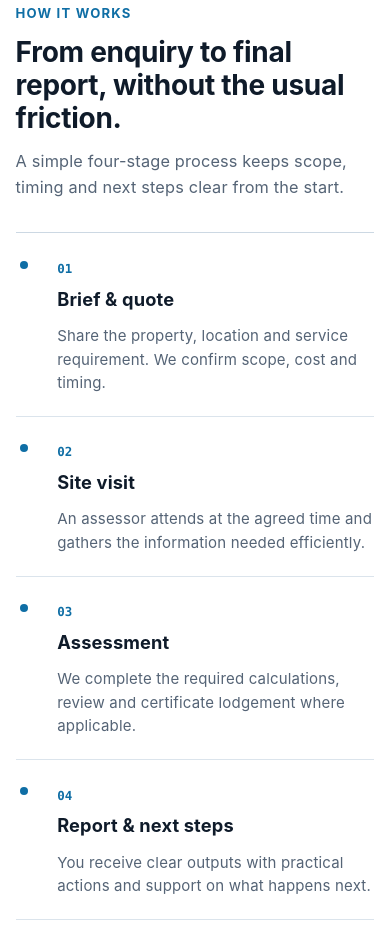
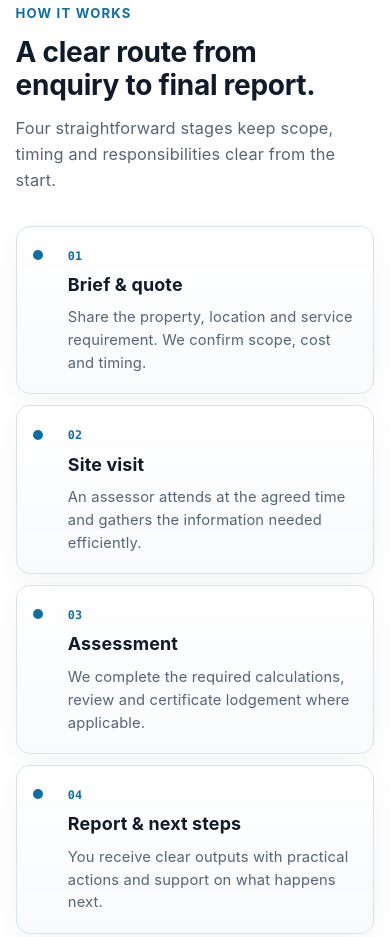
Before and after one commit to jayC02/scottish-energy-services-website, an Astro site: page / in a window 390 px wide. Shown: the part 7011-7948 px from the top of the page. Built offline with nearby package versions, Linux system fonts and the light colour scheme; Astro itself is replaced by a stand-in of ours.

Commit message:
Rebuild process section with spotlight step cards

```diff
--- a/src/components/ProcessSteps.astro
+++ b/src/components/ProcessSteps.astro
@@ -1,49 +1,63 @@
-<section class="section process-section">
+---
+import SpotlightSurface from './bits/SpotlightSurface.astro';
+
+const steps = [
+  {
+    number: '01',
+    title: 'Brief & quote',
+    text: 'Share the property, location and service requirement. We confirm scope, cost and timing.'
+  },
+  {
+    number: '02',
+    title: 'Site visit',
+    text: 'An assessor attends at the agreed time and gathers the information needed efficiently.'
+  },
+  {
+    number: '03',
+    title: 'Assessment',
+    text: 'We complete the required calculations, review and certificate lodgement where applicable.'
+  },
+  {
+    number: '04',
+    title: 'Report & next steps',
+    text: 'You receive clear outputs with practical actions and support on what happens next.'
+  }
+];
+---
+
+<section class="section ses-process">
   <div class="container">
-    <div class="process-heading" data-reveal>
+    <div class="ses-process-heading" data-reveal>
       <div>
         <p class="eyebrow">How it works</p>
-        <h2 class="section-title">From enquiry to final report, without the usual friction.</h2>
+        <h2 class="section-title">A clear route from enquiry to final report.</h2>
       </div>
       <p class="lead">
-        A simple four-stage process keeps scope, timing and next steps clear from the start.
+        Four straightforward stages keep scope, timing and responsibilities clear from the start.
       </p>
     </div>
 
-    <div class="process-track" data-reveal>
-      <article class="process-step">
-        <span class="process-number">01</span>
-        <h3>Brief & quote</h3>
-        <p>Share the property, location and service requirement. We confirm scope, cost and timing.</p>
-      </article>
+    <div class="ses-process-track" data-reveal>
+      <div class="ses-process-line" aria-hidden="true"></div>
 
-      <article class="process-step">
-        <span class="process-number">02</span>
-        <h3>Site visit</h3>
-        <p>An assessor attends at the agreed time and gathers the information needed efficiently.</p>
-      </article>
-
-      <article class="process-step">
-        <span class="process-number">03</span>
-        <h3>Assessment</h3>
-        <p>We complete the required calculations, review and certificate lodgement where applicable.</p>
-      </article>
-
-      <article class="process-step">
-        <span class="process-number">04</span>
-        <h3>Report & next steps</h3>
-        <p>You receive clear outputs with practical actions and support on what happens next.</p>
-      </article>
+      {steps.map((step) => (
+        <SpotlightSurface class="ses-process-step" spotlightColor="rgba(76, 184, 229, 0.13)">
+          <span class="ses-process-node" aria-hidden="true"></span>
+          <span class="ses-process-number">{step.number}</span>
+          <h3>{step.title}</h3>
+          <p>{step.text}</p>
+        </SpotlightSurface>
+      ))}
     </div>
   </div>
 </section>
 
-<style>
-  .process-section {
+<style is:global>
+  .ses-process {
     background: #fff;
   }
 
-  .process-heading {
+  .ses-process-heading {
     display: grid;
     grid-template-columns: minmax(0, 1fr) minmax(280px, .65fr);
     gap: clamp(2rem, 5vw, 5rem);
@@ -51,122 +65,125 @@
     margin-bottom: 2rem;
   }
 
-  .process-heading .section-title {
-    max-width: 18ch;
+  .ses-process-heading .section-title {
+    max-width: 17ch;
     margin-bottom: 0;
   }
 
-  .process-heading .lead {
+  .ses-process-heading .lead {
     margin: 0;
-    max-width: 40ch;
+    max-width: 42ch;
   }
 
-  .process-track {
+  .ses-process-track {
+    position: relative;
     display: grid;
     grid-template-columns: repeat(4, minmax(0, 1fr));
-    border-top: 1px solid #ccd8e3;
-    border-bottom: 1px solid #ccd8e3;
+    gap: .8rem;
+    padding-top: 1.4rem;
   }
 
-  .process-step {
-    position: relative;
-    min-height: 250px;
-    padding: 1.65rem 1.45rem 1.8rem 0;
+  .ses-process-line {
+    position: absolute;
+    top: 1.75rem;
+    left: 1.5rem;
+    right: 1.5rem;
+    height: 1px;
+    background: linear-gradient(90deg, #b9d9e9, #d5e1ea);
   }
 
-  .process-step + .process-step {
-    padding-left: 1.45rem;
-    border-left: 1px solid #dbe4ec;
+  .ses-process-step {
+    min-height: 255px;
+    padding: 2.25rem 1.25rem 1.35rem;
+    border: 1px solid #d8e2eb;
+    border-radius: 14px;
+    background:
+      linear-gradient(180deg, rgba(255,255,255,.99), rgba(248,250,253,.98));
+    box-shadow: 0 8px 26px rgba(17,39,61,.045);
+    transition:
+      transform .25s ease,
+      border-color .25s ease,
+      box-shadow .25s ease;
   }
 
-  .process-number {
-    display: inline-block;
-    margin-bottom: 2.2rem;
+  .ses-process-step:hover {
+    transform: translateY(-4px);
+    border-color: #b7cedd;
+    box-shadow: 0 16px 38px rgba(17,39,61,.085);
+  }
+
+  .ses-process-node {
+    position: absolute;
+    top: .98rem;
+    left: 1.2rem;
+    width: 10px;
+    height: 10px;
+    border-radius: 50%;
+    background: var(--brand);
+    box-shadow: 0 0 0 6px #fff;
+  }
+
+  .ses-process-number {
+    display: block;
+    margin-bottom: 1.5rem;
     color: var(--brand);
     font-family: ui-monospace, SFMono-Regular, Menlo, Consolas, monospace;
-    font-size: .78rem;
-    font-weight: 700;
+    font-size: .74rem;
+    font-weight: 800;
   }
 
-  .process-step h3 {
+  .ses-process-step h3 {
     margin: 0 0 .65rem;
     color: var(--text-strong);
-    font-size: 1.14rem;
+    font-size: 1.12rem;
+    line-height: 1.3;
   }
 
-  .process-step p {
+  .ses-process-step p {
     margin: 0;
     color: var(--muted);
-    font-size: .94rem;
+    font-size: .92rem;
     line-height: 1.55;
   }
 
-  .process-step::before {
-    content: '';
-    position: absolute;
-    top: -4px;
-    left: 0;
-    width: 8px;
-    height: 8px;
-    border-radius: 50%;
-    background: var(--brand);
-    box-shadow: 0 0 0 5px #fff;
-  }
-
-  .process-step + .process-step::before {
-    left: 1.45rem;
-  }
-
-  @media (max-width: 900px) {
-    .process-heading {
+  @media (max-width: 960px) {
+    .ses-process-heading {
       grid-template-columns: 1fr;
       gap: .8rem;
     }
 
-    .process-track {
+    .ses-process-track {
       grid-template-columns: repeat(2, minmax(0, 1fr));
     }
 
-    .process-step:nth-child(3) {
-      border-left: 0;
-      border-top: 1px solid #dbe4ec;
-      padding-left: 0;
+    .ses-process-line {
+      display: none;
     }
 
-    .process-step:nth-child(4) {
-      border-top: 1px solid #dbe4ec;
-    }
-
-    .process-step:nth-child(3)::before {
-      left: 0;
+    .ses-process-step {
+      min-height: 220px;
     }
   }
 
   @media (max-width: 640px) {
-    .process-track {
+    .ses-process-track {
       grid-template-columns: 1fr;
-      border-bottom: 0;
+      gap: .7rem;
+      padding-top: 0;
     }
 
-    .process-step,
-    .process-step + .process-step,
-    .process-step:nth-child(3) {
+    .ses-process-step {
       min-height: 0;
-      padding: 1.35rem 0 1.35rem 2.6rem;
-      border-left: 0;
-      border-top: 0;
-      border-bottom: 1px solid #dbe4ec;
+      padding: 1.25rem 1.1rem 1.15rem 3.2rem;
     }
 
-    .process-number {
-      margin-bottom: .35rem;
+    .ses-process-node {
+      top: 1.45rem;
+      left: 1rem;
     }
 
-    .process-step::before,
-    .process-step + .process-step::before,
-    .process-step:nth-child(3)::before {
-      top: 1.7rem;
-      left: .3rem;
+    .ses-process-number {
+      margin-bottom: .45rem;
     }
   }
 </style>
```
